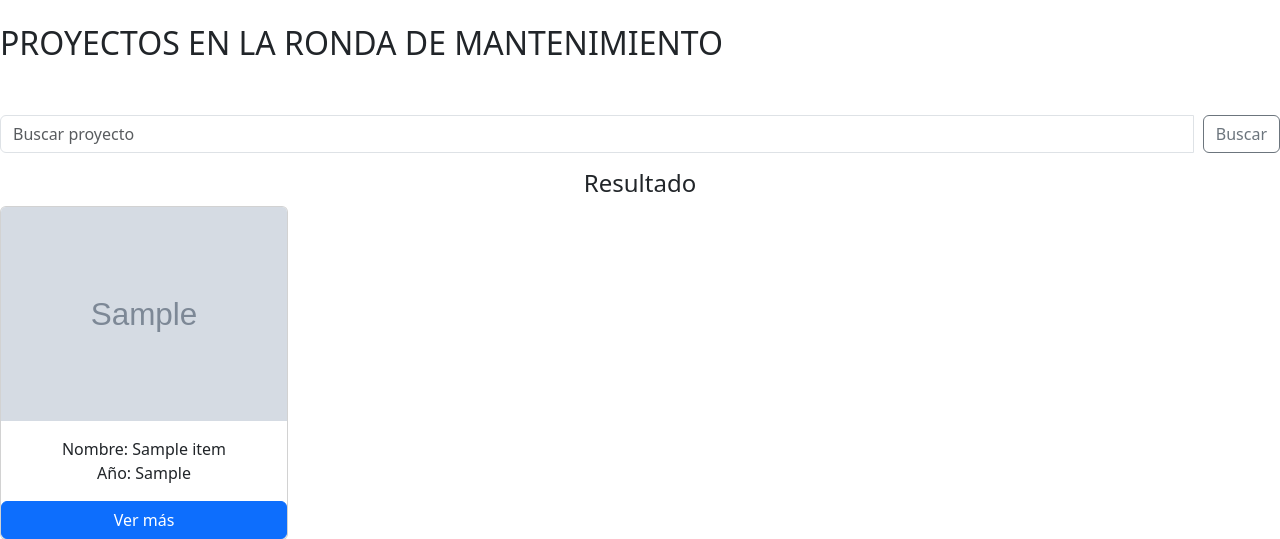
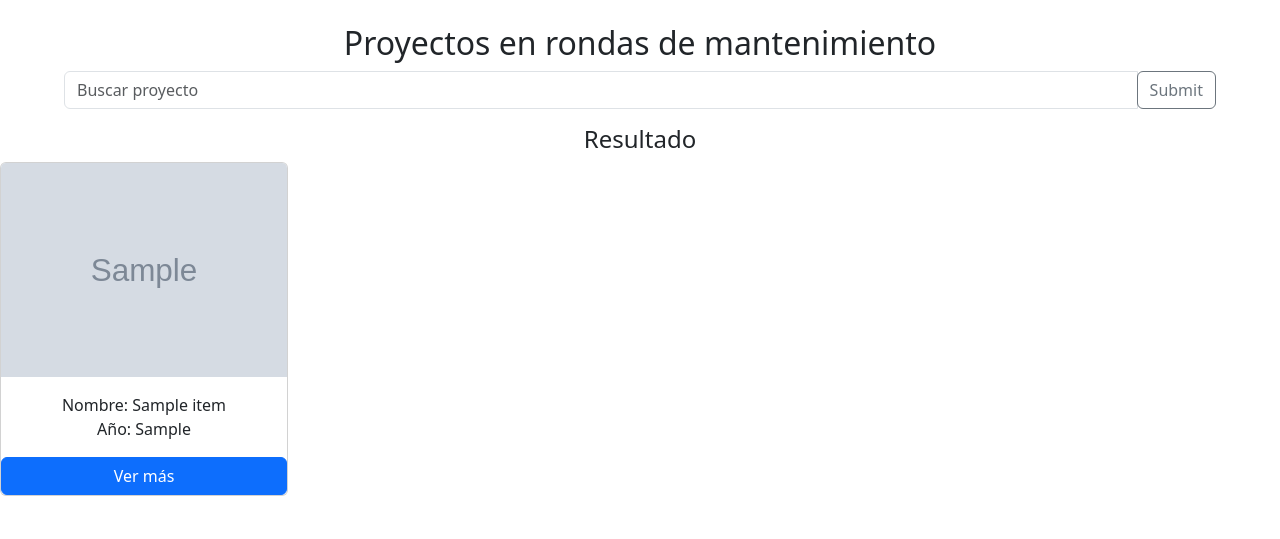
Before and after one commit to Pekia23/Rondas, a Flask app: template src/templates/buscador.html in a window 1280 px wide. Shown: the part 98-637 px from the top of the page. Run offline with Flask 3, Linux system fonts and the light colour scheme; the template is opened without the code that fills it: most values are stand-ins (such as "Sample title", 1, 10 or a date in 2020); grey boxes marked "Sample" are stand-in pictures; form fields are guessed from the names that the template uses; some libraries are stand-ins or nearby versions.

Commit message:
mas validacion del login y ya hay vista de buscador

```diff
--- a/src/app.py
+++ b/src/app.py
@@ -4,7 +4,7 @@ from flask_mysqldb import MySQL
 from flask_wtf.csrf import CSRFProtect
 from flask_login import LoginManager,login_user,logout_user,login_required
 from forms import SearchForm #importar el formulario
-
+import re
 from config import config
 #models
 from models.ModelUser import ModelUser
@@ -53,15 +53,8 @@ def proyecto():
     form = SearchForm()  # Crea una instancia del formulario
     if form.validate_on_submit():
         search = form.Buscar.data
-        proyectos = ModelUser.get_proyecto(db, search)
-        categorias = ModelUser.get_categoria(db, search)
-
-        resultado = []
-        if proyectos:
-            resultado.extend(proyectos)
-        if categorias:
-            resultado.extend(categorias)
-
+        print("valor de formulado: ",search)
+        resultado = ModelUser.get_search(db, search)
         session['resultado'] = resultado
         return redirect(url_for('buscador', busqueda=search))
     return render_template('proyecto.html', form=form)
@@ -69,9 +62,30 @@ def proyecto():
 @app.route('/buscador')
 @login_required
 def buscador():
-    return render_template('buscador.html')
+    form = SearchForm()  # Create an instance of the form
+    return render_template('buscador.html', form=form)
 
-@app.route('/signup', methods=['GET','POST'])
+def validar_contraseña(contraseña):
+    # Expresión regular para validar la contraseña
+    regex = r'^(?=.*[a-z])(?=.*[A-Z])(?=.*\d)(?=.*[@$!%*?&])[A-Za-z\d@$!%*?&]{8,20}$'
+
+    # Verificar si la contraseña cumple con la expresión regular
+    if re.match(regex, contraseña):
+        return True
+    else:
+        return False
+
+def validar_correo(correo):
+    # Expresión regular para validar el correo
+    regex = r'^[a-zA-Z0-9._%+-]+@cotecmar\.com$'
+
+    # Verificar si el correo cumple con la expresión regular
+    if re.match(regex, correo):
+        return True
+    else:
+        return False
+
+@app.route('/signup', methods=['GET', 'POST'])
 def signup():
     if request.method == 'POST':
         correo = request.form['correo']
@@ -80,18 +94,32 @@ def signup():
         nombre_completo = request.form['nombre_completo']
         fullname = nombre_completo.title()
         rol = 'user'
+        nombre_regex = re.compile(r"^[A-Za-záéíóúÁÉÍÓÚñÑüÜ' -]+$")
+
+        if not nombre_regex.match(nombre_completo):
+            flash("El nombre completo contiene caracteres no permitidos")
+            return render_template('auth/signup.html', correo=correo, nombre_completo=nombre_completo)
+
+        if not validar_correo(correo):
+            flash("El correo debe terminar en @cotecmar.com")
+            return render_template('auth/signup.html', correo=correo, nombre_completo=nombre_completo)
+
         if ModelUser.get_correo(db, correo):
             flash("El correo ya está registrado")
-            return render_template('auth/signup.html')
-        if password == confirm_password:
-            new_user = ModelUser.register_user(db, correo, password, fullname, rol)
-            return redirect(url_for('login'))
-        else:
+            return render_template('auth/signup.html', correo=correo, nombre_completo=nombre_completo)
+
+        if password != confirm_password:
             flash("Las contraseñas no coinciden")
-            # Pasar los valores de correo y nombre completo a la plantilla
             return render_template('auth/signup.html', correo=correo, nombre_completo=nombre_completo)
-    else:
-        return render_template('auth/signup.html')
+
+        if not validar_contraseña(password):
+            flash("La contraseña no cumple con los requisitos de seguridad")
+            return render_template('auth/signup.html', correo=correo, nombre_completo=nombre_completo)
+
+        new_user = ModelUser.register_user(db, correo, password, fullname, rol)
+        return redirect(url_for('login'))
+
+    return render_template('auth/signup.html')
 
 def status401(error):
     return redirect(url_for('login'))
--- a/src/static/css/login.css
+++ b/src/static/css/login.css
@@ -24,6 +24,10 @@ body {
   object-fit: cover;
   width: 100%;
   height: 100%;
+}
+
+.hidden {
+  display: none;
 }
 
 .login {
--- a/src/static/css/proyecto.css
+++ b/src/static/css/proyecto.css
@@ -3,11 +3,6 @@
 .divnavbar {
     background-color: rgb(9, 9, 86);
 }
-
-.divbody{
-    align-items: center; /* Centra horizontalmente */
-    justify-content: center; /* Centra verticalmente */
- }
 
 .navbar-brand{
     color: white !important;
@@ -23,17 +18,11 @@
     color: white !important; /* !important asegura que este estilo sobrescriba otros estilos */
 }
 
-.buscador {
-    flex-direction: column;
-    margin-top: 20px;
-    width: auto;
-  }
-
-.buscador .form-control {
-    margin-right: 10px;
-    width: 90%; /* Ajusta la anchura de la barra de búsqueda */
+.divbody{
+    text-align: center;
 }
 
-.search-form .form-control {
-    width: 90%;  /* Ajusta este valor según tus necesidades */
-  }
+.input-group{
+    padding-left: 5%;
+    padding-right: 5%;
+}
--- a/src/templates/base.html
+++ b/src/templates/base.html
@@ -6,7 +6,6 @@
     <link rel="icon" href="{{url_for('static', filename='img/favicon.ico')}}" type="image/x-icon">
     <link rel="preconnect" href="https://fonts.googleapis.com">
     <link rel="preconnect" href="https://fonts.gstatic.com" crossorigin>
-    <link href="https://fonts.googleapis.com/css2?family=Inter:ital,opsz,wght@0,14..32,100..900;1,14..32,100..900&display=swap" rel="stylesheet">
     <title>{% block title %}{% endblock %}</title>
     <!--Incluyendo bootstrap-->
     <link href="https://cdn.jsdelivr.net/npm/bootstrap@5.3.3/dist/css/bootstrap.min.css" rel="stylesheet"
--- a/src/templates/buscador.html
+++ b/src/templates/buscador.html
@@ -4,9 +4,9 @@
 
 <div id="resultado" class="text-center">
     <h4 class="text center">Resultado<br></h4>
-    {%if (midata)%}
+    {%if (busqueda)%}
     <section>
-        {%for item in midata%}
+        {%for item in busqueda%}
             <div class="card" style="width: 18rem;">
                 <img class="card-img-top" src={{item.imagen}} alt="Card image cap">
                 <div class="card-body">
--- a/src/templates/proyecto.html
+++ b/src/templates/proyecto.html
@@ -33,17 +33,16 @@
 
 <div class="divbody">
   <br>
-  <h2>PROYECTOS EN LA RONDA DE MANTENIMIENTO</h2>
-  <br>
+  <h2>Proyectos en rondas de mantenimiento</h2>
 
   <div class="buscador">
-    <div class="input-group mb-3">
+    <form class="input-group mb-3" method="POST" action="{{ url_for('proyecto') }}">
       {{ form.hidden_tag() }}  <!-- Esto asegura que el token CSRF está incluido -->
-      <input type="text" class="form-control" placeholder="Buscar proyecto" aria-label="Recipient's username" aria-describedby="basic-addon2">
+      {{ form.Buscar(class="form-control", placeholder="Buscar proyecto") }}
       <div class="input-group-append">
-        <button class="btn btn-outline-secondary" type="submit">Buscar</button>
+        {{ form.submit(class="btn btn-outline-secondary") }}
       </div>
-    </div>
+    </form>
   </div>
 </div>
 
```
Also changed, not shown: src/models/ModelUser.py (+5 -11 lines).
